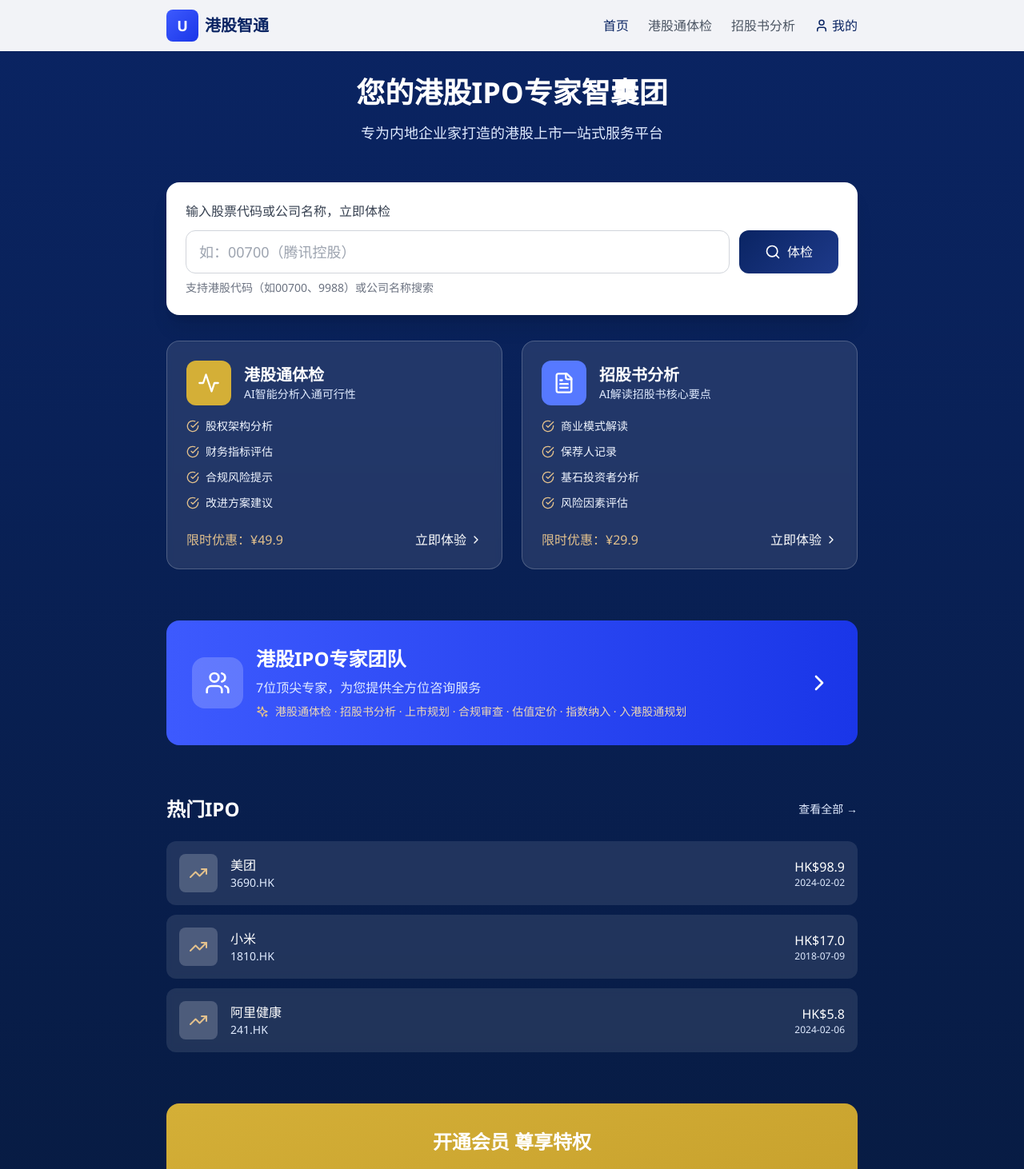
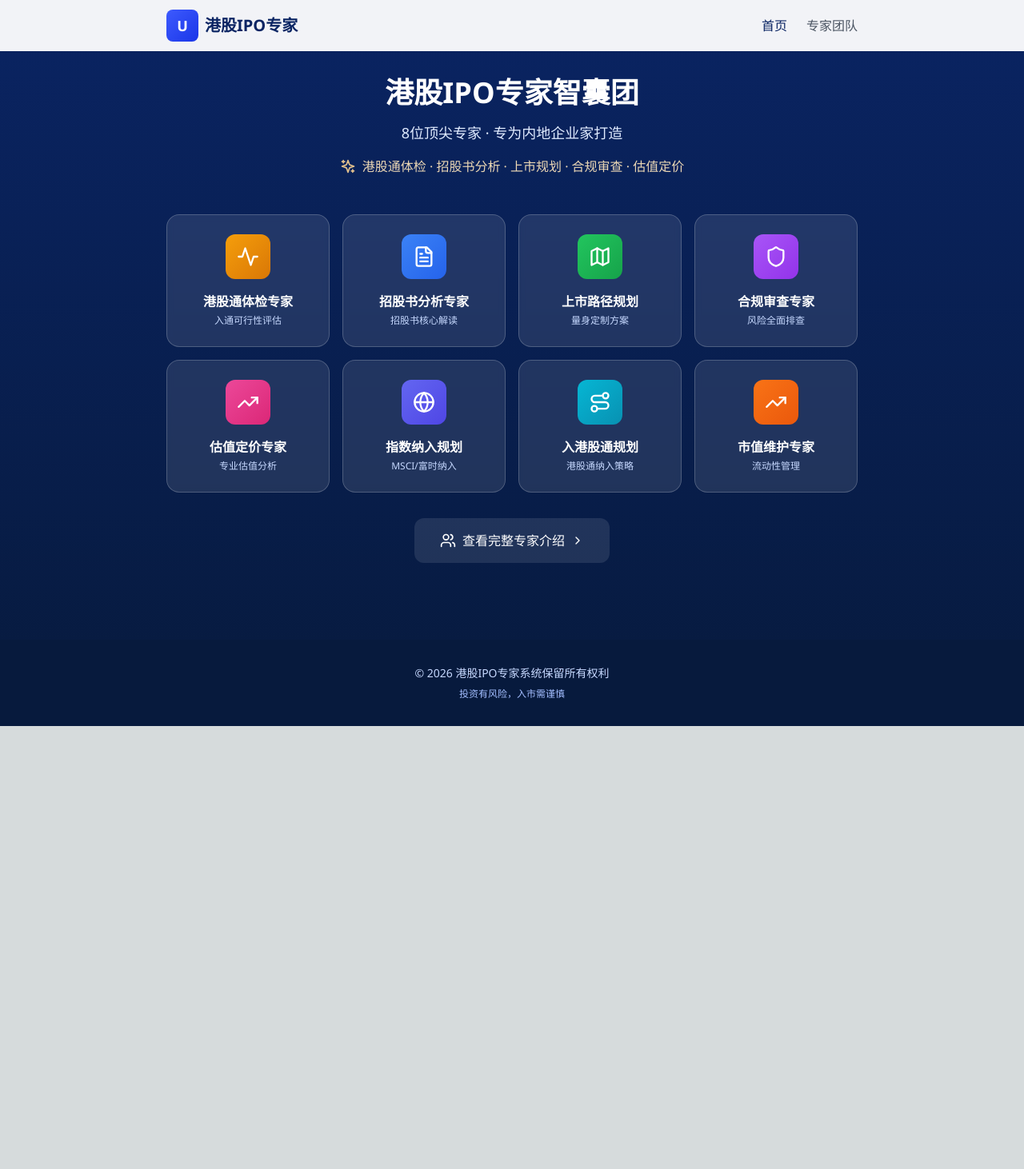
Before and after one commit to tinahu198803-web/hk-elite-insight-v2, a Next.js app: page / in a window 1280 px wide. Shown: the top 1462 px of the page at 80% size. After the commit the page ends 908 px from the top, so only its background shows below. Built offline with nearby package versions, Linux system fonts and the light colour scheme.

Commit message:
简化首页：只显示8个专家入口，取消其他板块

```diff
--- a/app/page.tsx
+++ b/app/page.tsx
@@ -1,25 +1,29 @@
 'use client';
 
-import { useState } from 'react';
-import { Search, FileText, Activity, CreditCard, User, Menu, X, ChevronRight, TrendingUp, TrendingDown, Star, Clock, CheckCircle, AlertCircle, Users, Sparkles, BarChart3 } from 'lucide-react';
+import { useState, useEffect } from 'react';
+import { Users, ChevronRight, Sparkles, Activity, FileText, Map, Shield, TrendingUp, Globe, Route } from 'lucide-react';
 
-// 模拟数据
-const FEATURED_IPOS = [
-  { id: 1, name: '美团', code: '3690.HK', date: '2024-02-02', price: '98.9', status: '已上市' },
-  { id: 2, name: '小米', code: '1810.HK', date: '2018-07-09', price: '17.0', status: '已上市' },
-  { id: 3, name: '阿里健康', code: '241.HK', date: '2024-02-06', price: '5.8', status: '已上市' },
+// 专家列表（8个）
+const EXPERTS = [
+  { id: 'health-check', name: '港股通体检专家', icon: 'Activity', desc: '入通可行性评估' },
+  { id: 'ipo-analysis', name: '招股书分析专家', icon: 'FileText', desc: '招股书核心解读' },
+  { id: 'listing-path', name: '上市路径规划', icon: 'Map', desc: '量身定制方案' },
+  { id: 'compliance', name: '合规审查专家', icon: 'Shield', desc: '风险全面排查' },
+  { id: 'valuation', name: '估值定价专家', icon: 'TrendingUp', desc: '专业估值分析' },
+  { id: 'index-inclusion', name: '指数纳入规划', icon: 'Globe', desc: 'MSCI/富时纳入' },
+  { id: 'stock-connect', name: '入港股通规划', icon: 'Route', desc: '港股通纳入策略' },
+  { id: 'market-cap', name: '市值维护专家', icon: 'TrendingUp', desc: '流动性管理' },
 ];
 
+const iconComponents: Record<string, any> = {
+  Activity, FileText, Map, Shield, TrendingUp, Globe, Route
+};
+
 export default function Home() {
-  const [stockCode, setStockCode] = useState('');
   const [isMenuOpen, setIsMenuOpen] = useState(false);
-  const [activeTab, setActiveTab] = useState<'home' | 'health' | 'ipo' | 'profile'>('home');
 
-  const handleSearch = () => {
-    if (stockCode.trim()) {
-      // 跳转到体检页面
-      window.location.href = `/health-check?code=${stockCode}`;
-    }
+  const handleExpertClick = (expertId: string) => {
+    window.location.href = `/chat?expert=${expertId}`;
   };
 
   return (
@@ -31,280 +35,95 @@ export default function Home() {
             <div className="w-10 h-10 bg-gradient-to-br from-primary-600 to-primary-800 rounded-lg flex items-center justify-center">
               <span className="text-white font-bold text-lg">U</span>
             </div>
-            <span className="text-xl font-bold text-primary-900">港股智通</span>
+            <span className="text-xl font-bold text-primary-900">港股IPO专家</span>
           </div>
 
           <button
             className="md:hidden p-2"
             onClick={() => setIsMenuOpen(!isMenuOpen)}
           >
-            {isMenuOpen ? <X size={24} /> : <Menu size={24} />}
+            {isMenuOpen ? <span>✕</span> : <span>☰</span>}
           </button>
 
-          {/* 桌面端导航 */}
           <nav className="hidden md:flex items-center space-x-6">
-            <a href="#home" className="text-primary-900 font-medium">首页</a>
-            <a href="#health" className="text-gray-600 hover:text-primary-900">港股通体检</a>
-            <a href="#ipo" className="text-gray-600 hover:text-primary-900">招股书分析</a>
-            <button className="flex items-center space-x-1 text-primary-900 font-medium">
-              <User size={18} />
-              <span>我的</span>
-            </button>
+            <a href="/" className="text-primary-900 font-medium">首页</a>
+            <a href="/experts" className="text-gray-600 hover:text-primary-900">专家团队</a>
           </nav>
         </div>
-
-        {/* 移动端导航菜单 */}
-        {isMenuOpen && (
-          <div className="md:hidden bg-white border-t">
-            <nav className="flex flex-col p-4 space-y-3">
-              <a href="#home" className="text-primary-900 font-medium py-2">首页</a>
-              <a href="#health" className="text-gray-600 py-2">港股通体检</a>
-              <a href="#ipo" className="text-gray-600 py-2">招股书分析</a>
-              <button className="flex items-center space-x-2 text-primary-900 font-medium py-2">
-                <User size={18} />
-                <span>我的</span>
-              </button>
-            </nav>
-          </div>
-        )}
       </header>
 
       {/* 主内容区 */}
       <main className="max-w-4xl mx-auto px-4 py-8">
-        {/* 首页部分 */}
-        <section id="home" className="mb-16">
         {/* 欢迎语 */}
         <div className="text-center mb-12">
           <h1 className="text-3xl md:text-4xl font-bold text-white mb-4">
-              您的港股IPO专家智囊团
+            港股IPO专家智囊团
           </h1>
           <p className="text-primary-100 text-lg">
-              专为内地企业家打造的港股上市一站式服务平台
+            8位顶尖专家 · 专为内地企业家打造
           </p>
+          <div className="flex items-center justify-center mt-4 space-x-2">
+            <Sparkles className="text-gold-400" size={20} />
+            <span className="text-gold-300">港股通体检 · 招股书分析 · 上市规划 · 合规审查 · 估值定价</span>
+          </div>
         </div>
 
-          {/* 搜索框 */}
-          <div className="bg-white rounded-2xl p-6 shadow-xl mb-8">
-            <label className="block text-gray-700 font-medium mb-3">
-              输入股票代码或公司名称，立即体检
-            </label>
-            <div className="flex gap-3">
-              <input
-                type="text"
-                value={stockCode}
-                onChange={(e) => setStockCode(e.target.value)}
-                placeholder="如：00700（腾讯控股）"
-                className="flex-1 px-4 py-3 border border-gray-300 rounded-xl focus:outline-none focus:ring-2 focus:ring-primary-500 text-lg"
-                onKeyPress={(e) => e.key === 'Enter' && handleSearch()}
-              />
-              <button
-                onClick={handleSearch}
-                className="btn-gradient text-white px-8 py-3 rounded-xl font-medium flex items-center space-x-2 hover:opacity-90 transition"
+        {/* 专家卡片网格 */}
+        <div className="grid grid-cols-2 md:grid-cols-4 gap-4 mb-8">
+          {EXPERTS.map((expert, index) => {
+            const IconComponent = iconComponents[expert.icon] || Activity;
+            const colors = [
+              'from-amber-500 to-amber-600',
+              'from-blue-500 to-blue-600',
+              'from-green-500 to-green-600',
+              'from-purple-500 to-purple-600',
+              'from-pink-500 to-pink-600',
+              'from-indigo-500 to-indigo-600',
+              'from-cyan-500 to-cyan-600',
+              'from-orange-500 to-orange-600',
+            ][index];
+
+            return (
+              <div
+                key={expert.id}
+                onClick={() => handleExpertClick(expert.id)}
+                className={`
+                  bg-white/10 backdrop-blur-sm border border-white/20
+                  rounded-2xl p-6 cursor-pointer transition-all duration-300
+                  hover:scale-105 hover:bg-white/20 hover:border-white/30
+                `}
               >
-                <Search size={20} />
-                <span>体检</span>
-              </button>
+                <div className={`w-14 h-14 bg-gradient-to-br ${colors} rounded-xl flex items-center justify-center mb-4 mx-auto`}>
+                  <IconComponent className="text-white" size={28} />
                 </div>
-            <p className="text-gray-500 text-sm mt-2">
-              支持港股代码（如00700、9988）或公司名称搜索
-            </p>
+                <h3 className="text-white font-bold text-center mb-1">{expert.name}</h3>
+                <p className="text-primary-200 text-xs text-center">{expert.desc}</p>
+              </div>
+            );
+          })}
         </div>
 
-          {/* 功能卡片 */}
-          <div className="grid md:grid-cols-2 gap-6">
-            {/* 港股通体检 */}
-            <div id="health" className="bg-white/10 backdrop-blur-sm border border-white/20 rounded-2xl p-6 hover:bg-white/20 transition cursor-pointer" onClick={() => window.location.href = '/health-check'}>
-              <div className="flex items-center space-x-4 mb-4">
-                <div className="w-14 h-14 bg-gold-500 rounded-xl flex items-center justify-center">
-                  <Activity className="text-white" size={28} />
-                </div>
-                <div>
-                  <h3 className="text-xl font-bold text-white">港股通体检</h3>
-                  <p className="text-primary-100 text-sm">AI智能分析入通可行性</p>
-                </div>
-              </div>
-              <ul className="space-y-3">
-                <li className="flex items-center text-primary-50 text-sm">
-                  <CheckCircle size={16} className="text-gold-400 mr-2" />
-                  股权架构分析
-                </li>
-                <li className="flex items-center text-primary-50 text-sm">
-                  <CheckCircle size={16} className="text-gold-400 mr-2" />
-                  财务指标评估
-                </li>
-                <li className="flex items-center text-primary-50 text-sm">
-                  <CheckCircle size={16} className="text-gold-400 mr-2" />
-                  合规风险提示
-                </li>
-                <li className="flex items-center text-primary-50 text-sm">
-                  <CheckCircle size={16} className="text-gold-400 mr-2" />
-                  改进方案建议
-                </li>
-              </ul>
-              <div className="mt-6 flex items-center justify-between">
-                <span className="text-gold-400 font-medium">限时优惠：¥49.9</span>
-                <button className="text-white flex items-center space-x-1 hover:text-gold-400 transition">
-                  <span>立即体验</span>
+        {/* 查看全部专家 */}
+        <div className="text-center">
+          <button
+            onClick={() => window.location.href = '/experts'}
+            className="inline-flex items-center space-x-2 bg-white/10 hover:bg-white/20 text-white px-8 py-4 rounded-xl transition"
+          >
+            <Users size={20} />
+            <span>查看完整专家介绍</span>
             <ChevronRight size={16} />
           </button>
         </div>
-            </div>
-
-            {/* 招股书分析 */}
-            <div id="ipo" className="bg-white/10 backdrop-blur-sm border border-white/20 rounded-2xl p-6 hover:bg-white/20 transition cursor-pointer" onClick={() => window.location.href = '/ipo-analysis'}>
-              <div className="flex items-center space-x-4 mb-4">
-                <div className="w-14 h-14 bg-primary-500 rounded-xl flex items-center justify-center">
-                  <FileText className="text-white" size={28} />
-                </div>
-                <div>
-                  <h3 className="text-xl font-bold text-white">招股书分析</h3>
-                  <p className="text-primary-100 text-sm">AI解读招股书核心要点</p>
-                </div>
-              </div>
-              <ul className="space-y-3">
-                <li className="flex items-center text-primary-50 text-sm">
-                  <CheckCircle size={16} className="text-gold-400 mr-2" />
-                  商业模式解读
-                </li>
-                <li className="flex items-center text-primary-50 text-sm">
-                  <CheckCircle size={16} className="text-gold-400 mr-2" />
-                  保荐人记录
-                </li>
-                <li className="flex items-center text-primary-50 text-sm">
-                  <CheckCircle size={16} className="text-gold-400 mr-2" />
-                  基石投资者分析
-                </li>
-                <li className="flex items-center text-primary-50 text-sm">
-                  <CheckCircle size={16} className="text-gold-400 mr-2" />
-                  风险因素评估
-                </li>
-              </ul>
-              <div className="mt-6 flex items-center justify-between">
-                <span className="text-gold-400 font-medium">限时优惠：¥29.9</span>
-                <button className="text-white flex items-center space-x-1 hover:text-gold-400 transition">
-                  <span>立即体验</span>
-                  <ChevronRight size={16} />
-                </button>
-              </div>
-            </div>
-          </div>
-        </section>
-
-        {/* 港股IPO专家团队 - 移到热门IPO上面 */}
-        <section className="mb-16">
-          <div
-            className="bg-gradient-to-r from-primary-600 to-primary-800 rounded-2xl p-8 cursor-pointer hover:from-primary-700 hover:to-primary-900 transition"
-            onClick={() => window.location.href = '/experts'}
-          >
-            <div className="flex items-center justify-between">
-              <div className="flex items-center space-x-4">
-                <div className="w-16 h-16 bg-white/20 rounded-2xl flex items-center justify-center">
-                  <Users className="text-white" size={32} />
-                </div>
-                <div className="text-left">
-                  <h2 className="text-2xl font-bold text-white mb-2">港股IPO专家团队</h2>
-                  <p className="text-primary-100">7位顶尖专家，为您提供全方位咨询服务</p>
-                  <div className="flex items-center mt-2 space-x-2">
-                    <Sparkles className="text-gold-400" size={16} />
-                    <span className="text-gold-300 text-sm">港股通体检 · 招股书分析 · 上市规划 · 合规审查 · 估值定价 · 指数纳入 · 入港股通规划</span>
-                  </div>
-                </div>
-              </div>
-              <ChevronRight className="text-white" size={32} />
-            </div>
-          </div>
-        </section>
-
-        {/* 热门IPO */}
-        <section className="mb-16">
-          <div className="flex items-center justify-between mb-6">
-            <h2 className="text-2xl font-bold text-white">热门IPO</h2>
-            <button className="text-primary-100 text-sm hover:text-white">查看全部 →</button>
-          </div>
-
-          <div className="space-y-3">
-            {FEATURED_IPOS.map((ipo) => (
-              <div key={ipo.id} className="bg-white/10 backdrop-blur-sm rounded-xl p-4 flex items-center justify-between hover:bg-white/20 transition cursor-pointer">
-                <div className="flex items-center space-x-4">
-                  <div className="w-12 h-12 bg-white/20 rounded-lg flex items-center justify-center">
-                    <TrendingUp className="text-gold-400" size={24} />
-                  </div>
-                  <div>
-                    <h4 className="text-white font-medium">{ipo.name}</h4>
-                    <p className="text-primary-100 text-sm">{ipo.code}</p>
-                  </div>
-                </div>
-                <div className="text-right">
-                  <p className="text-white font-medium">HK${ipo.price}</p>
-                  <p className="text-primary-100 text-xs">{ipo.date}</p>
-                </div>
-              </div>
-            ))}
-          </div>
-        </section>
-
-        {/* 会员权益 */}
-        <section className="mb-8">
-          <div className="bg-gradient-to-br from-gold-500 to-gold-600 rounded-2xl p-8 text-center">
-            <h2 className="text-2xl font-bold text-white mb-4">开通会员 尊享特权</h2>
-            <p className="text-gold-100 mb-6">无限次体检、招股书分析、专业客服</p>
-            <div className="flex flex-col sm:flex-row gap-4 justify-center">
-              <button className="bg-white text-gold-600 px-8 py-3 rounded-xl font-medium hover:bg-gray-100 transition">
-                月卡 ¥199/月
-              </button>
-              <button className="bg-primary-900 text-white px-8 py-3 rounded-xl font-medium hover:bg-primary-800 transition">
-                年卡 ¥1999/年（省¥590）
-              </button>
-            </div>
-          </div>
-        </section>
-
-        {/* 底部Tab栏（移动端） */}
-        <div className="fixed bottom-0 left-0 right-0 bg-white border-t md:hidden z-50">
-          <div className="flex justify-around py-2">
-            <button
-              onClick={() => setActiveTab('home')}
-              className={`flex flex-col items-center py-2 px-4 ${activeTab === 'home' ? 'text-primary-600' : 'text-gray-400'}`}
-            >
-              <Search size={20} />
-              <span className="text-xs mt-1">首页</span>
-            </button>
-            <button
-              onClick={() => setActiveTab('health')}
-              className={`flex flex-col items-center py-2 px-4 ${activeTab === 'health' ? 'text-primary-600' : 'text-gray-400'}`}
-            >
-              <Activity size={20} />
-              <span className="text-xs mt-1">体检</span>
-            </button>
-            <button
-              onClick={() => setActiveTab('ipo')}
-              className={`flex flex-col items-center py-2 px-4 ${activeTab === 'ipo' ? 'text-primary-600' : 'text-gray-400'}`}
-            >
-              <FileText size={20} />
-              <span className="text-xs mt-1">IPO</span>
-            </button>
-            <button
-              onClick={() => setActiveTab('profile')}
-              className={`flex flex-col items-center py-2 px-4 ${activeTab === 'profile' ? 'text-primary-600' : 'text-gray-400'}`}
-            >
-              <User size={20} />
-              <span className="text-xs mt-1">我的</span>
-            </button>
-          </div>
-        </div>
-
-        {/* 底部padding */}
-        <div className="h-24 md:hidden"></div>
       </main>
 
       {/* 底部 */}
-      <footer className="bg-primary-950 py-8 mt-8">
+      <footer className="bg-primary-950 py-8 mt-16">
         <div className="max-w-4xl mx-auto px-4 text-center">
           <p className="text-primary-200 text-sm">
-            © 2026 港股智通（HK-Elite Insight）保留所有权利
+            © 2026 港股IPO专家系统保留所有权利
           </p>
           <p className="text-primary-300 text-xs mt-2">
-            本服务由香港持牌证券公司提供 · 投资有风险，入市需谨慎
+            投资有风险，入市需谨慎
           </p>
         </div>
       </footer>
```
Lines whose indentation alone changed are shown as unchanged.
